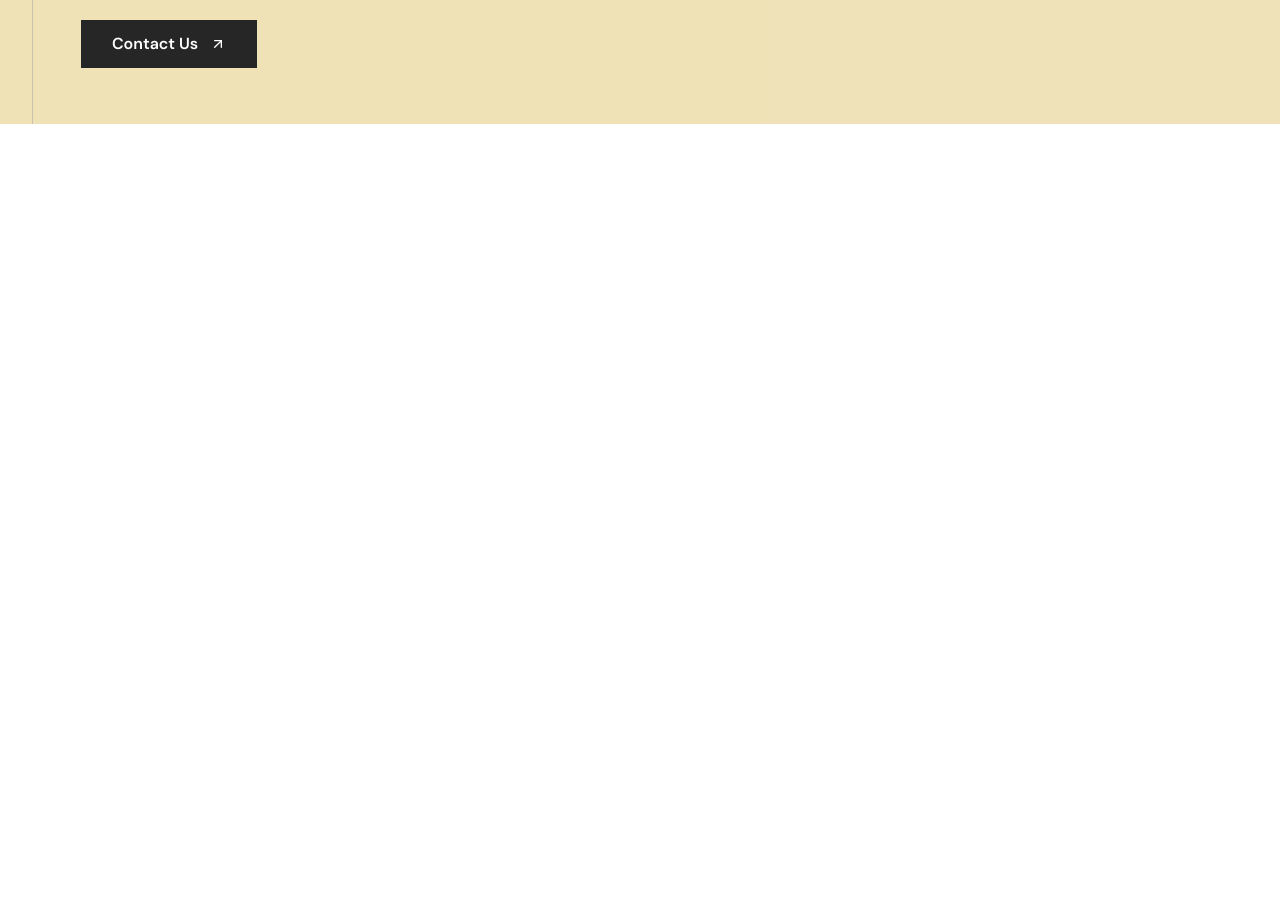
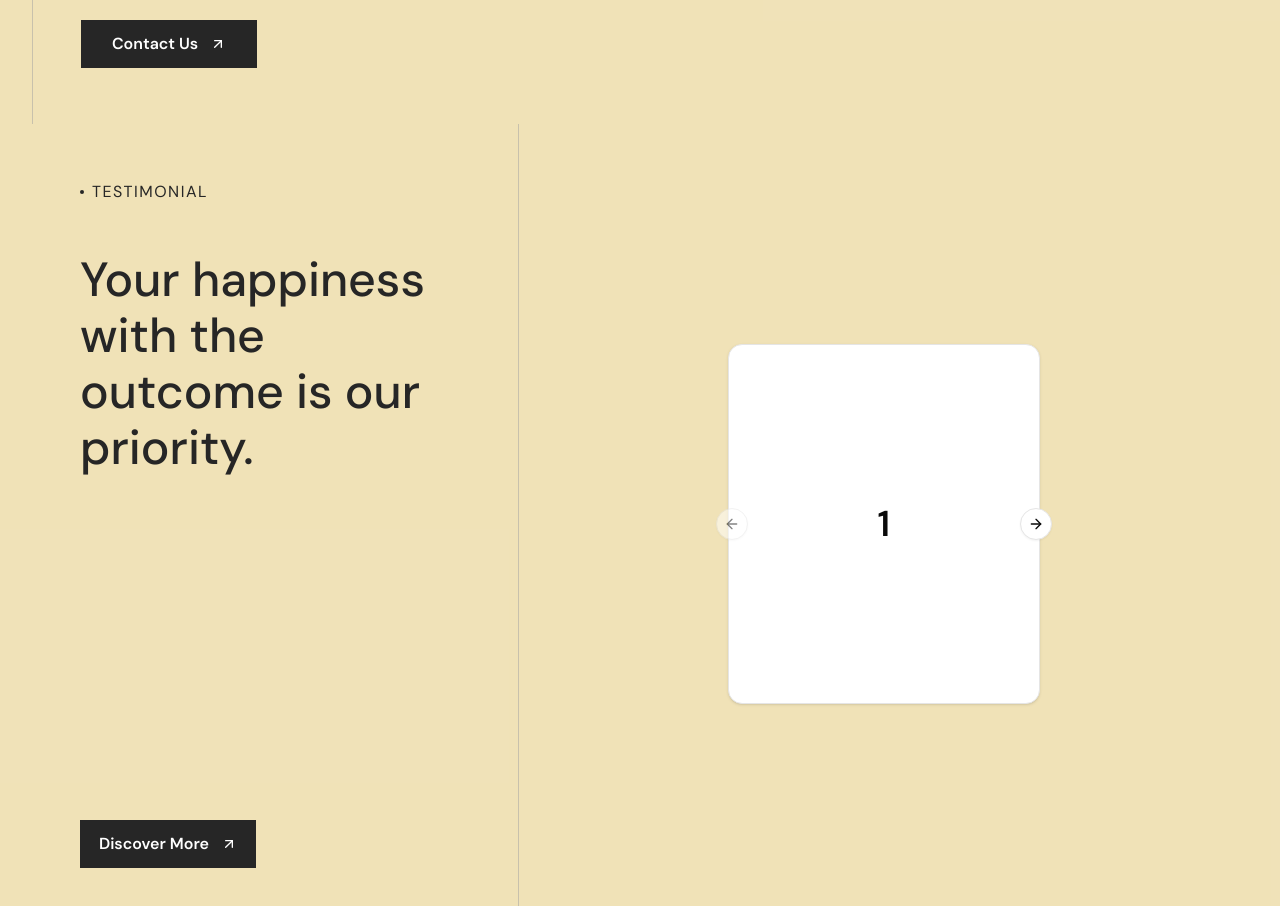
Before and after one commit to Maryammuhammadafzal/khail-associates, a Next.js app: page / in a window 1280 px wide. Shown: the part 5060-5966 px from the top of the page. Before the commit the page ends 5184 px from the top, so only its background shows below. Built offline with nearby package versions, Linux system fonts and the light colour scheme.

Commit message:
philosophy section created

```diff
--- a/app/page.tsx
+++ b/app/page.tsx
@@ -15,6 +15,7 @@ import ProjectSection from "@/components/project-section";
 import ProcessSection from "@/components/process-section";
 import AwardsSection from "@/components/awards-section";
 import PhilosophySection from "@/components/philosophy-section";
+import TestimonialSection from "@/components/testimonial-section";
 
 export default function Home() {
   const [theme, setTheme] = useState(true);
@@ -161,6 +162,7 @@ export default function Home() {
         <ProcessSection />
         <AwardsSection />
         <PhilosophySection />
+        <TestimonialSection />
       </main>
     </div>
   );
```
